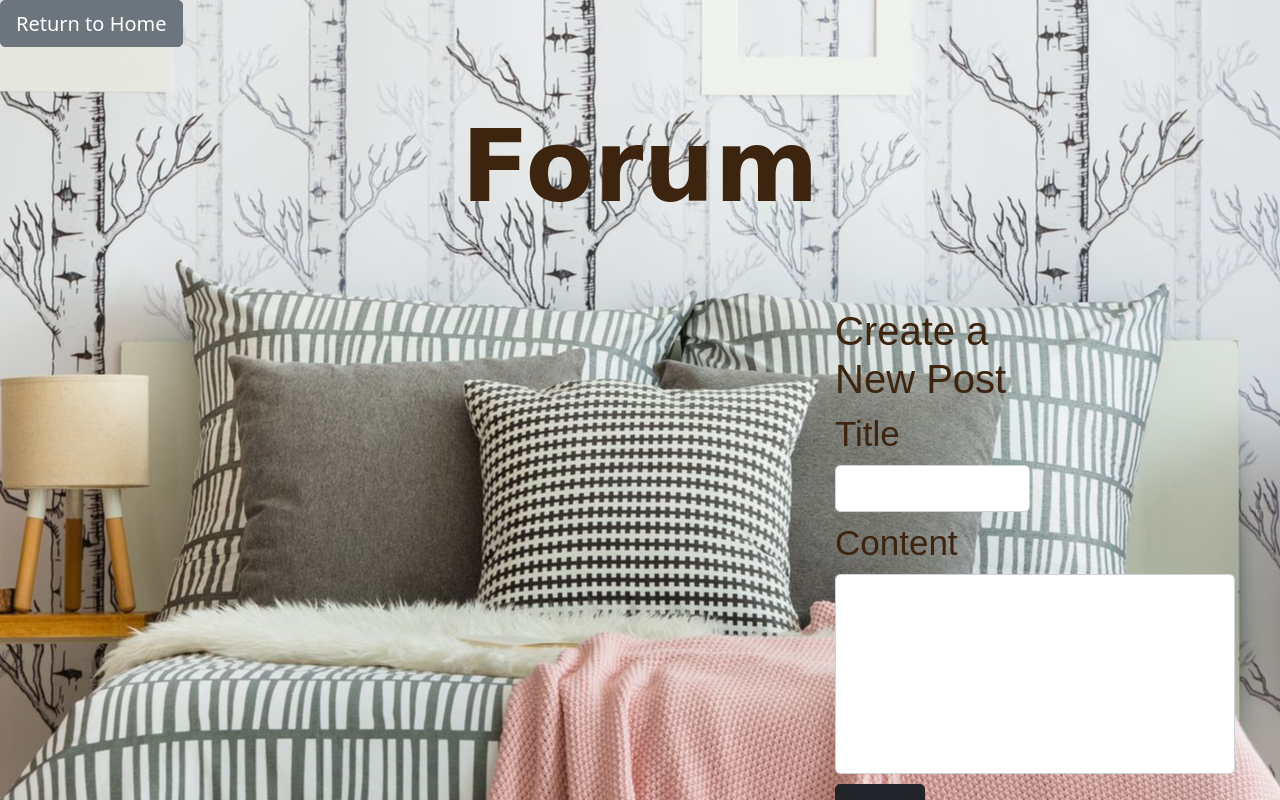
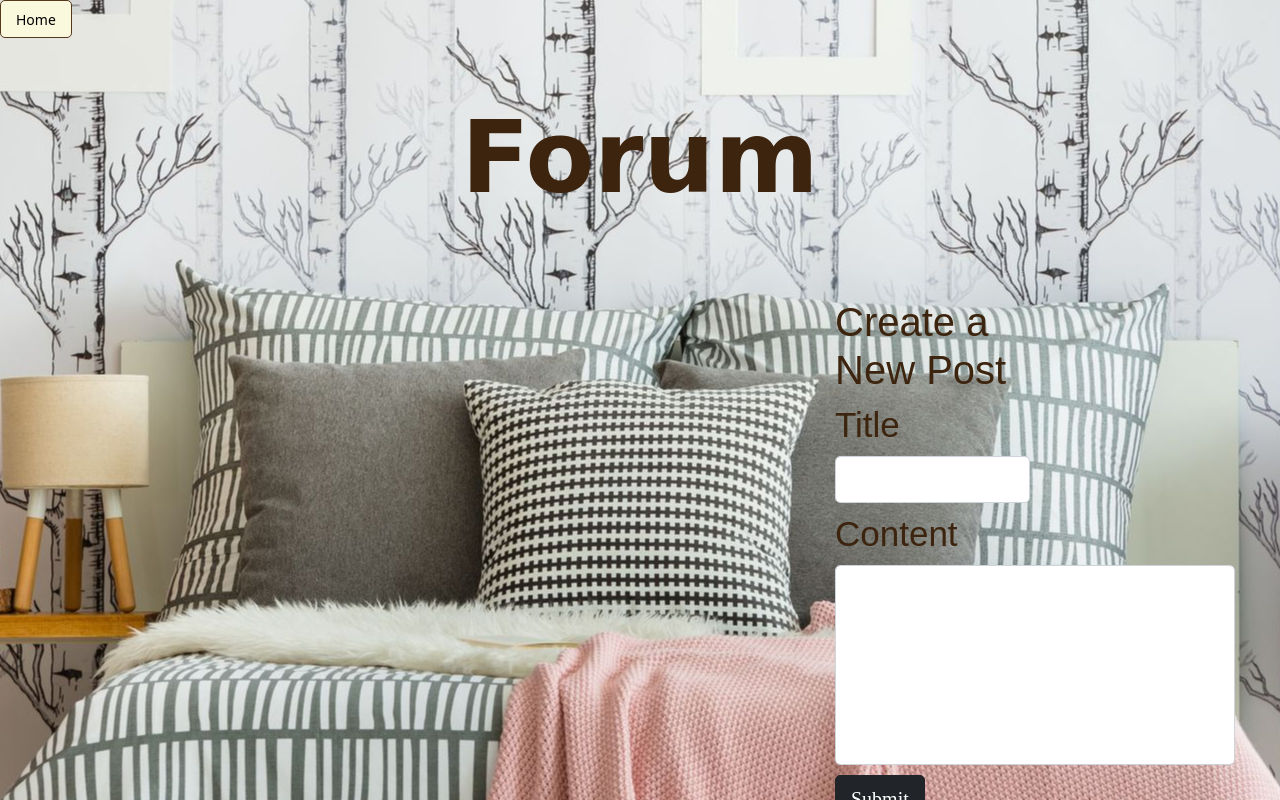
Before and after one commit to xingyu711/Find_Your_Apartment, a website: page public/post.html in a window 1280 px wide. Drawn offline with nearby package versions, Linux system fonts and the light colour scheme; no server answers; a web font is replaced by a local one.

Commit message:
fix post.html and post.css

```diff
--- a/public/post.html
+++ b/public/post.html
@@ -23,7 +23,7 @@
   <body>
     <div class="bg bg-blur">
       <a class="btn btn btn-secondary button" href="index.html" role="button"
-        >Return to Home</a
+      >Home</a
       >
       <div class="main">
         <h1>Forum</h1>
--- a/public/stylesheets/post.css
+++ b/public/stylesheets/post.css
@@ -18,6 +18,21 @@ body {
   background: url(../images/bg2.jpg) no-repeat center center;
   background-blend-mode: soft-light;
   z-index: 0;
+}
+
+.button {
+  color: black;
+  background: linear-gradient(to bottom, #faf9de 100%, #091b66 2%);
+  background-color: #decdbe;
+  border: 1px solid #54381e;
+  cursor: pointer;
+  font-size: 14px;
+  text-decoration: none;
+}
+
+.button:hover {
+  background: linear-gradient(to bottom, #fad8be 5%, #cbf5fb 100%);
+  background-color: #0e4b4d;
 }
 
 .main {
```
